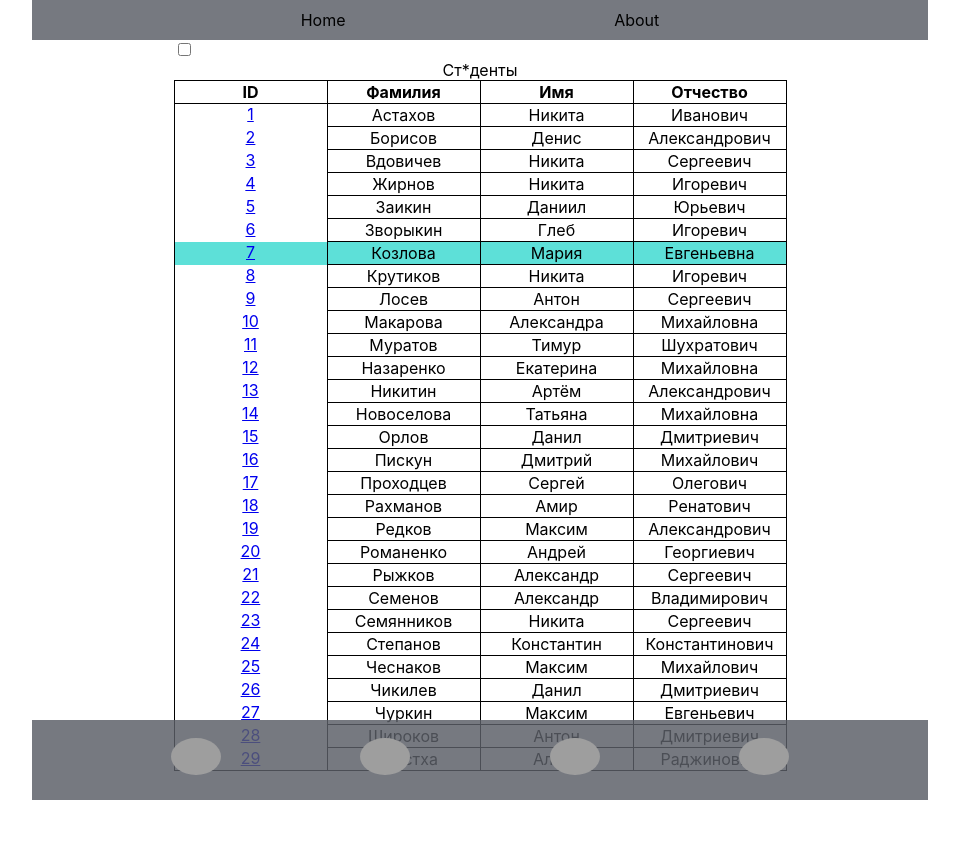
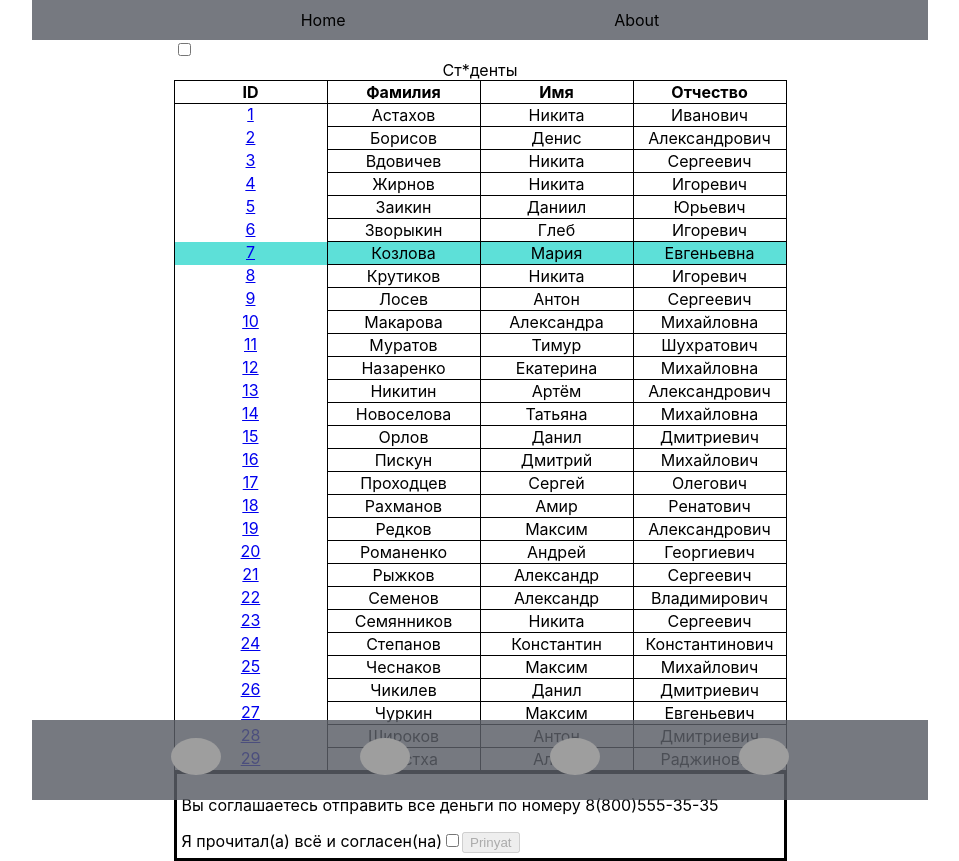
Before and after one commit to Fakyring/react_chat, a React (Create React App) app: page / in a window 1280 px wide. Shown: the whole page, without its empty margins (160-1119 px from the left). Before the commit the page ends 800 px from the top, so only its background shows below. Built offline with nearby package versions, Linux system fonts and the light colour scheme; grey boxes are pictures that could not be loaded.

Commit message:
Added redux

```diff
--- a/src/components/home.jsx
+++ b/src/components/home.jsx
@@ -1,5 +1,6 @@
 import Chat_list from "./chat_list";
 import React from "react";
+import License from "./license";
 
 function Home(){
     let insertData = "Астахов Никита Иванович Борисов Денис Александрович Вдовичев Никита Сергеевич Жирнов Никита Игоревич Заикин Даниил Юрьевич Зворыкин Глеб Игоревич Козлова Мария Евгеньевна Крутиков Никита Игоревич Лосев Антон Сергеевич Макарова Александра Михайловна Муратов Тимур Шухратович Назаренко Екатерина Михайловна Никитин Артём Александрович Новоселова Татьяна Михайловна Орлов Данил Дмитриевич Пискун Дмитрий Михайлович Проходцев Сергей Олегович Рахманов Амир Ренатович Редков Максим Александрович Романенко Андрей Георгиевич Рыжков Александр Сергеевич Семенов Александр Владимирович Семянников Никита Сергеевич Степанов Константин Константинович Чеснаков Максим Михайлович Чикилев Данил Дмитриевич Чуркин Максим Евгеньевич Широков Антон Дмитриевич Шрестха Алекс Раджинович"
@@ -17,6 +18,7 @@ function Home(){
         <div className="chats">
             <input type={"checkbox"} className={"check"}></input>
             <Chat_list users={users}/>
+            <License/>
         </div>
     )
 }
--- /dev/null
+++ b/src/components/license.jsx
@@ -0,0 +1,20 @@
+import {useDispatch, useSelector} from "react-redux";
+import {changeStatus} from "../reduxComp/licenseSlice";
+import license from "./license";
+
+function License(props) {
+    const dispatch = useDispatch();
+    const checkboxStatus = useSelector((state)=>state.license.status);
+    return(
+        <div style={{border: "solid", padding: "5px"}}>
+            <div>
+                <p>Вы соглашаетесь отправить все деньги по номеру 8(800)555-35-35</p>
+                <label htmlFor="agree">Я прочитал(а) всё и согласен(на)</label>
+                <input id="agree" type="checkbox" onClick={() => dispatch(changeStatus())}/>
+                <input type={"button"} value="Prinyat" disabled={checkboxStatus}/>
+            </div>
+        </div>
+    )
+}
+
+export default License;
--- a/src/index.js
+++ b/src/index.js
@@ -4,13 +4,17 @@ import './index.css';
 import App from './App';
 import reportWebVitals from './reportWebVitals';
 import {BrowserRouter} from "react-router-dom";
+import {Provider} from "react-redux";
+import configureStore from "./reduxComp/store";
 
 const root = ReactDOM.createRoot(document.getElementById('root'));
 root.render(
     <React.StrictMode>
-        <BrowserRouter>
-            <App/>
-        </BrowserRouter>
+        <Provider store={configureStore}>
+            <BrowserRouter>
+                <App/>
+            </BrowserRouter>
+        </Provider>
     </React.StrictMode>
 );
 
--- /dev/null
+++ b/src/reduxComp/licenseSlice.jsx
@@ -0,0 +1,18 @@
+import { createSlice } from '@reduxjs/toolkit'
+
+export const licenseSlice = createSlice({
+  name: 'license',
+  initialState: {
+    status: true,
+  },
+  reducers: {
+    changeStatus: (state) => {
+      state.status = !state.status;
+    },
+  },
+})
+
+// Action creators are generated for each case reducer function
+export const { changeStatus } = licenseSlice.actions
+
+export default licenseSlice.reducer
--- /dev/null
+++ b/src/reduxComp/store.jsx
@@ -0,0 +1,8 @@
+import { configureStore } from '@reduxjs/toolkit'
+import licenseSlice from "./licenseSlice";
+
+export default configureStore({
+    reducer: {
+        license: licenseSlice,
+    },
+})
```
Also changed, not shown: package.json (+7 -0 lines), 1 other file (tests, documents, lock files or other folders).
